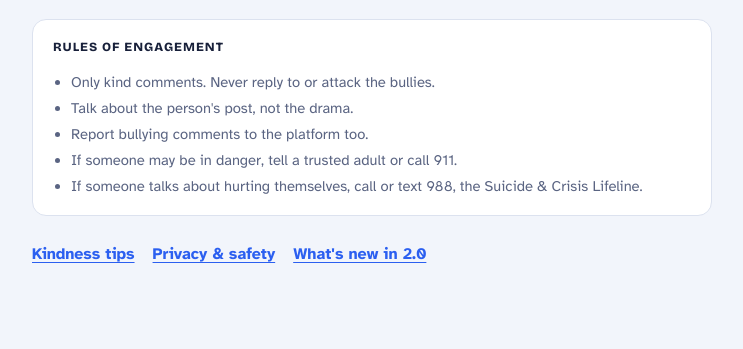
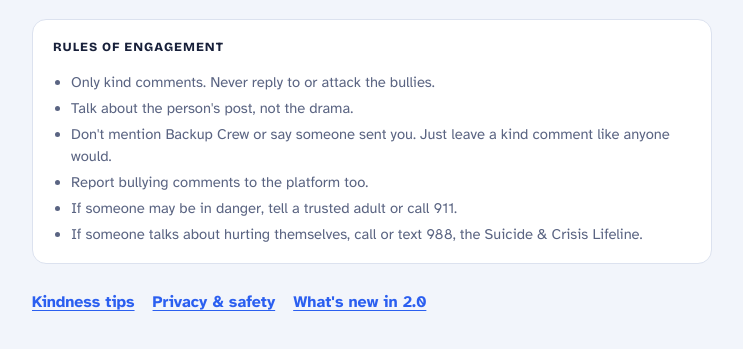
Before and after one commit to BackupCrew/backup-crew-app, a website: page www/index.html in a window 1280 px wide. Shown: the part 1971-2320 px from the top of the page, without its empty margins (268-1011 px from the left). Drawn offline with nearby package versions, Linux system fonts and the light colour scheme; no server answers; a web font is replaced by a local one.

Commit message:
Add rule: don't mention Backup Crew in comments

```diff
--- a/www/index.html
+++ b/www/index.html
@@ -406,6 +406,7 @@ canvas.confetti{position:fixed;inset:0;pointer-events:none;z-index:30}
         <ul>
           <li>Only kind comments. Never reply to or attack the bullies.</li>
           <li>Talk about the person's post, not the drama.</li>
+          <li>Don't mention Backup Crew or say someone sent you. Just leave a kind comment like anyone would.</li>
           <li>Report bullying comments to the platform too.</li>
           <li>If someone may be in danger, tell a trusted adult or call 911.</li>
           <li>If someone talks about hurting themselves, call or text 988, the Suicide &amp; Crisis Lifeline.</li>
@@ -453,6 +454,7 @@ canvas.confetti{position:fixed;inset:0;pointer-events:none;z-index:30}
         <ul>
           <li>Only kind comments. Never reply to or attack the bullies.</li>
           <li>Talk about the person's post, not the drama.</li>
+          <li>Don't mention Backup Crew or say someone sent you. Just leave a kind comment like anyone would.</li>
           <li>Report bullying comments to the platform too.</li>
           <li>If someone may be in danger, tell a trusted adult or call 911.</li>
           <li>If someone talks about hurting themselves, call or text 988, the Suicide &amp; Crisis Lifeline.</li>
```
